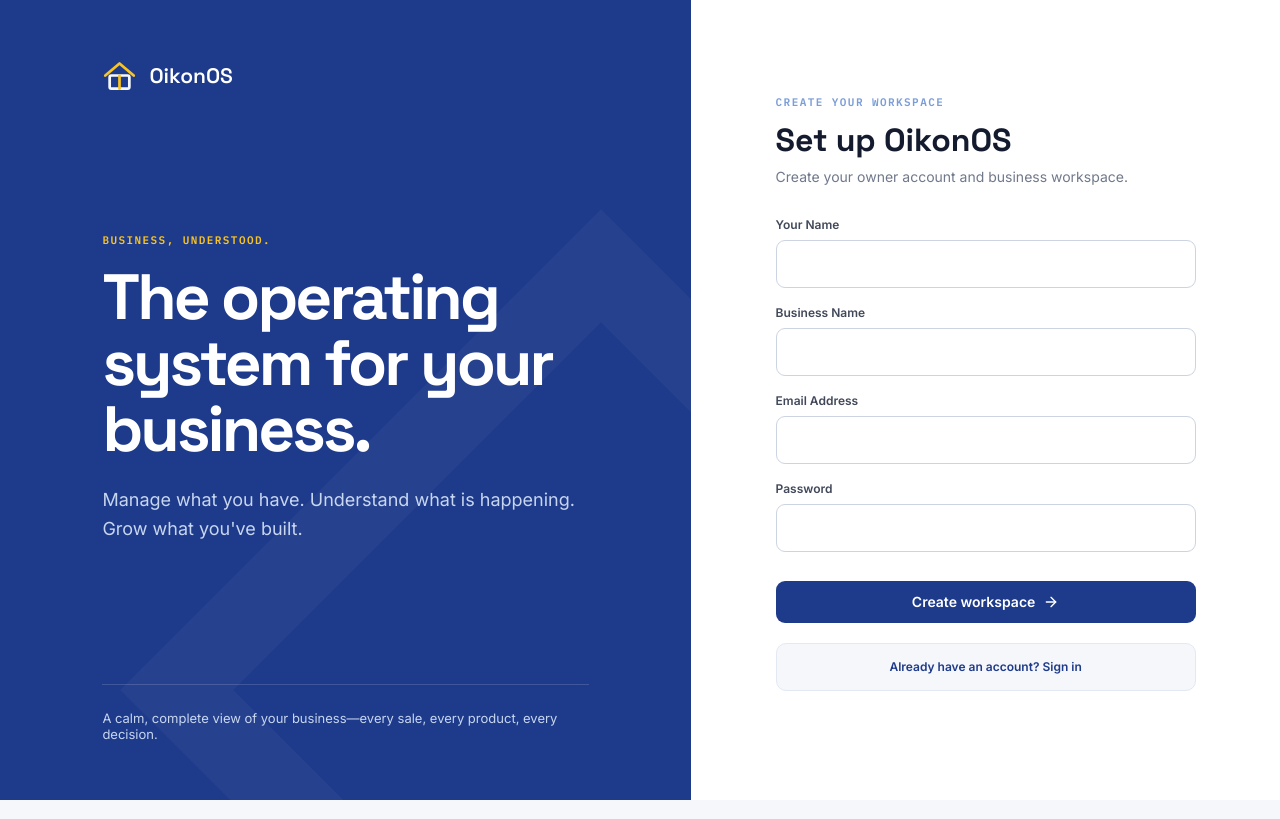
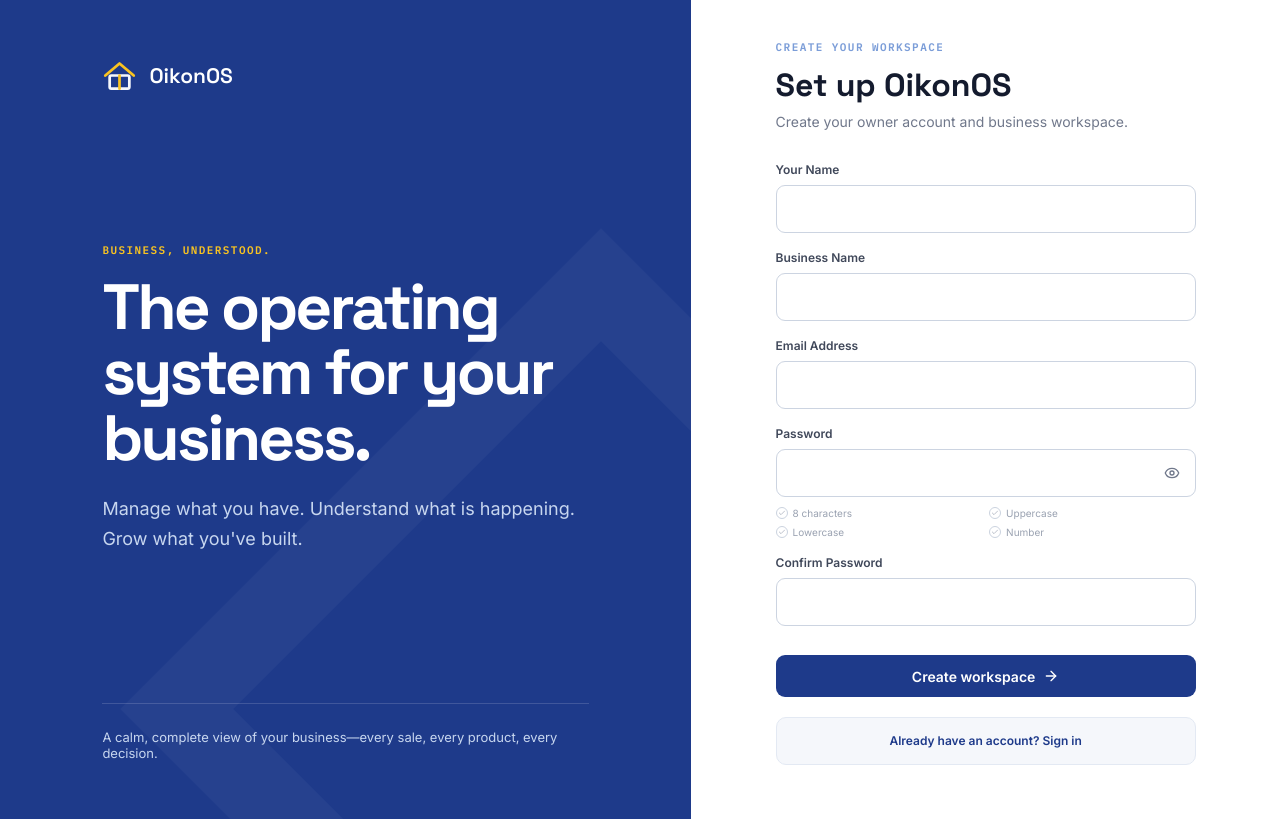
Before and after one commit to ToBITTER/OikonOS, a React (Vite) app: page / in a window 1280 px wide. Both pictures are taken after a click on the button "New to OikonOS? Create your workspace". Built offline with nearby package versions, Linux system fonts and the light colour scheme.

Commit message:
Phase 3: Features Building

```diff
--- a/src/main.tsx
+++ b/src/main.tsx
@@ -75,12 +75,18 @@ function Login({ onLogin }: { onLogin: (x: any) => void }) {
   const [register, setRegister] = useState(false),
     [email, setEmail] = useState(""),
     [password, setPassword] = useState(""),
+    [confirmPassword, setConfirmPassword] = useState(""),
+    [showPassword, setShowPassword] = useState(false),
     [name, setName] = useState(""),
     [businessName, setBusinessName] = useState(""),
     [loading, setLoading] = useState(false),
     [error, setError] = useState("");
   const submit = async (e: any) => {
     e.preventDefault();
+    if (register && password !== confirmPassword) {
+      setError("Passwords do not match.");
+      return;
+    }
     setLoading(true);
     setError("");
     try {
@@ -88,8 +94,8 @@ function Login({ onLogin }: { onLogin: (x: any) => void }) {
         method: "POST",
         body: JSON.stringify(
           register
-            ? { email, password, name, businessName }
-            : { email, password },
+            ? { email: email.trim(), password, name, businessName }
+            : { email: email.trim(), password },
         ),
       });
       const current = {
@@ -173,14 +179,69 @@ function Login({ onLogin }: { onLogin: (x: any) => void }) {
           </label>
           <label>
             Password
-            <input
-              required
-              minLength={register ? 8 : 1}
-              value={password}
-              onChange={(e) => setPassword(e.target.value)}
-              type="password"
-            />
+            <div className="password-field">
+              <input
+                required
+                minLength={register ? 8 : 1}
+                maxLength={128}
+                value={password}
+                onChange={(e) => setPassword(e.target.value)}
+                type={showPassword ? "text" : "password"}
+                autoComplete={register ? "new-password" : "current-password"}
+              />
+              <button
+                type="button"
+                aria-label={showPassword ? "Hide password" : "Show password"}
+                onClick={() => setShowPassword(!showPassword)}
+              >
+                {showPassword ? <I.EyeOff /> : <I.Eye />}
+              </button>
+            </div>
           </label>
+          {register && (
+            <>
+              <div className="password-rules">
+                <span className={password.length >= 8 ? "met" : ""}>
+                  <I.Check />8 characters
+                </span>
+                <span className={/[A-Z]/.test(password) ? "met" : ""}>
+                  <I.Check />
+                  Uppercase
+                </span>
+                <span className={/[a-z]/.test(password) ? "met" : ""}>
+                  <I.Check />
+                  Lowercase
+                </span>
+                <span className={/[0-9]/.test(password) ? "met" : ""}>
+                  <I.Check />
+                  Number
+                </span>
+              </div>
+              <label>
+                Confirm password
+                <div className="password-field">
+                  <input
+                    required
+                    value={confirmPassword}
+                    onChange={(e) => setConfirmPassword(e.target.value)}
+                    type={showPassword ? "text" : "password"}
+                    autoComplete="new-password"
+                  />
+                </div>
+                {confirmPassword && (
+                  <small
+                    className={
+                      password === confirmPassword ? "match" : "mismatch"
+                    }
+                  >
+                    {password === confirmPassword
+                      ? "Passwords match"
+                      : "Passwords do not match"}
+                  </small>
+                )}
+              </label>
+            </>
+          )}
           <button className="primary wide" disabled={loading}>
             {loading
               ? "Please wait…"
```
Also changed, not shown: src/styles.css, 1 other file (tests, documents, lock files or other folders).
